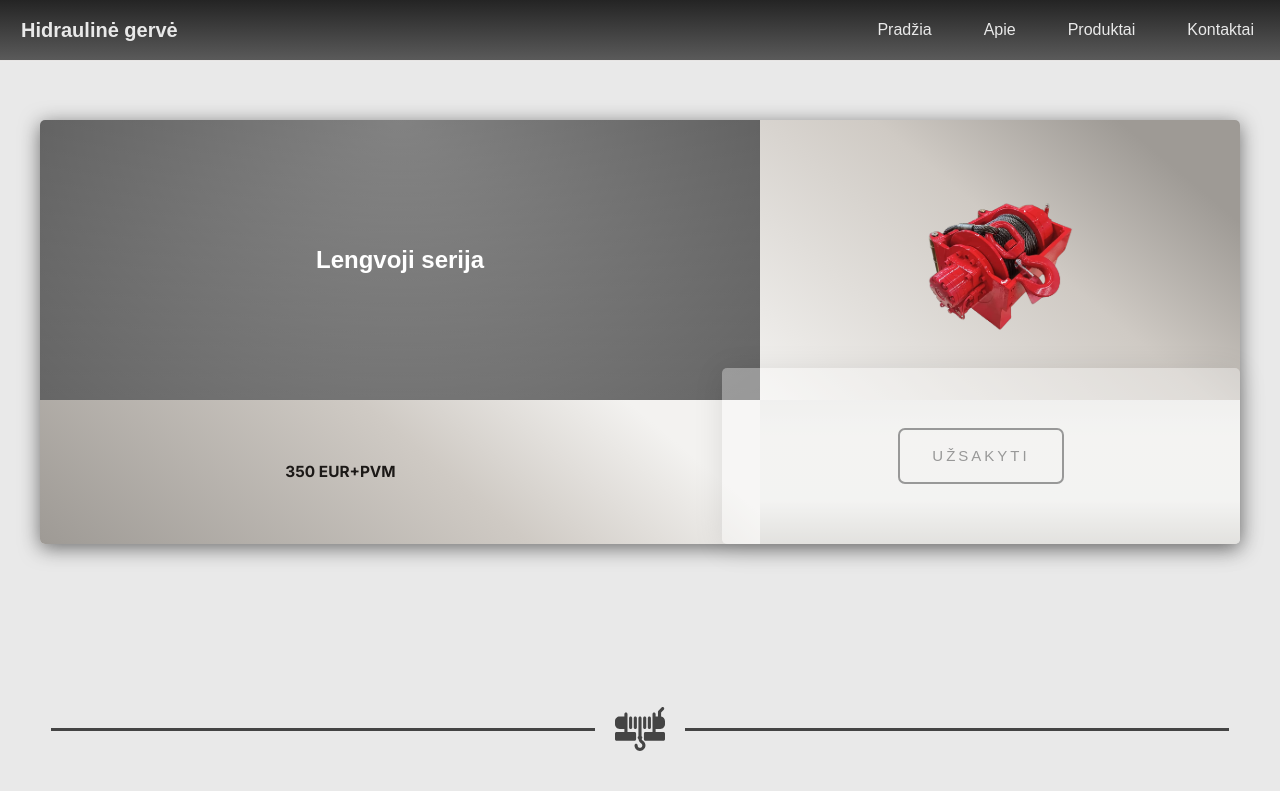
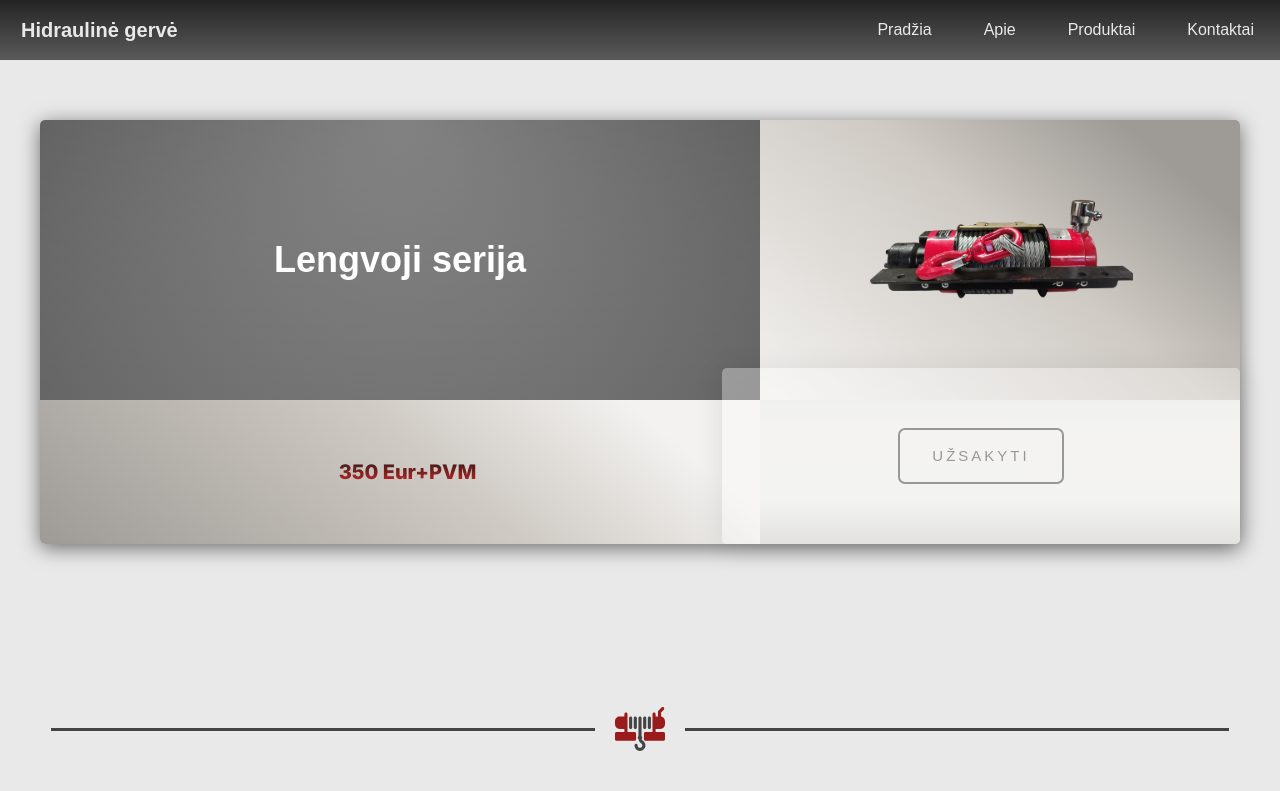
Before and after one commit to KarolisSutas/Hidrauline-gerve, a website built with Vite: page index.html in a window 1280 px wide. Shown: the top 791 px of the page. Built offline with nearby package versions, Linux system fonts and the light colour scheme; a web font is replaced by a local one.

Commit message:
edit: divider icon with colors and price tag alignment and color, added img for hero card

```diff
--- a/index.html
+++ b/index.html
@@ -64,14 +64,14 @@
 
             <div class="hero-container">
                 <div class="dark-gray bg-stone-700 text-white">
-                    <h1 class="text-2xl text-center"> Lengvoji serija</h1>
+                    <h1 class="text-3xl text-center"> Lengvoji serija</h1>
                 </div>
                 <div class="light-gray-top bg-stone-300 text-stone-900 flex items-center justify-center py-10">
-                    <img class="gerve-animation block max-w-full h-auto object-contain" src="/img/lengvoji-serija-1.png"
+                    <img class="gerve-animation block max-w-full h-auto object-contain" src="/img/lengvoji-black-2.png"
                         alt="lengvoji serija 4-5t" />
                 </div>
-                <div class="light-gray-bottom bg-stone-300 text-stone-900 font-bold justify-center flex items-center">
-                    <p>350 EUR+PVM</p>
+                <div class="light-gray-bottom bg-stone-300 text-red-800 font-bold justify-center flex items-center">
+                    <p class="text-center">350 Eur+PVM</p>
                 </div>
                 <div class="white bg-stone-200 text-stone-900"></div>
                 <div class="transparent justify-center flex items-center">
@@ -93,9 +93,9 @@
                         <path d="m352 255.998c8.836 0 16-7.163 16-16v-96c0-8.837-7.164-16-16-16s-16 7.163-16 16v96c0 8.837 7.164 16 16 16z"></path>
                         <path d="m160 255.998c8.836 0 16-7.163 16-16v-96c0-8.837-7.164-16-16-16s-16 7.163-16 16v96c0 8.837 7.164 16 16 16z"></path>
                         <path d="m208 255.998c8.836 0 16-7.163 16-16v-96c0-8.837-7.164-16-16-16s-16 7.163-16 16v96c0 8.837 7.164 16 16 16z"></path>
-                        <path d="m464 255.998c26.47 0 48-21.53 48-48v-32c0-23.75-17.33-43.52-40-47.33v-42.043l27.313-27.313c6.249-6.248 6.249-16.379 0-22.627-6.248-6.248-16.379-6.248-22.627 0l-32 32c-3.001 3-4.687 7.07-4.687 11.313v48h-24v-24c0-8.84-7.16-16-16-16s-16 7.16-16 16v184h-72c-8.84 0-16 7.16-16 16v56c0 8.84 7.16 16 16 16h184c8.84 0 16-7.16 16-16v-56c0-8.84-7.16-16-16-16h-80v-32z"></path>
+                        <path d="m464 255.998c26.47 0 48-21.53 48-48v-32c0-23.75-17.33-43.52-40-47.33v-42.043l27.313-27.313c6.249-6.248 6.249-16.379 0-22.627-6.248-6.248-16.379-6.248-22.627 0l-32 32c-3.001 3-4.687 7.07-4.687 11.313v48h-24v-24c0-8.84-7.16-16-16-16s-16 7.16-16 16v184h-72c-8.84 0-16 7.16-16 16v56c0 8.84 7.16 16 16 16h184c8.84 0 16-7.16 16-16v-56c0-8.84-7.16-16-16-16h-80v-32z" fill="#991b1b"></path>
                         <path d="m285.946 376.672c-7.127-4.517-11.906-11.438-13.425-19.148 10.211-6.448 9.889-21.337-.522-27.367v-186.159c0-8.837-7.164-16-16-16s-16 7.163-16 16v186.158c-10.796 6.254-10.61 21.842.281 27.854 1.801 18.545 12.182 35.327 28.537 45.69 19.575 12.407 11.857 42.656-11.081 44.237-14.247.986-25.736-10.28-25.736-23.939 0-8.837-7.164-16-16-16s-16 7.163-16 16c0 30.466 24.651 56.003 55.931 56.003 30.044 0 53.962-23.489 55.933-52.065 1.42-20.589-8.511-40.233-25.918-51.264z"></path>
-                        <path d="m216 359.998v-56c0-8.84-7.16-16-16-16h-72c0-17.44 0-161.332 0-184 0-8.84-7.16-16-16-16s-16 7.16-16 16v24h-48c-26.47 0-48 21.53-48 48v32c0 26.47 21.53 48 48 48h48v32h-80c-8.84 0-16 7.16-16 16v56c0 8.84 7.16 16 16 16h184c8.84 0 16-7.16 16-16z"></path>
+                        <path d="m216 359.998v-56c0-8.84-7.16-16-16-16h-72c0-17.44 0-161.332 0-184 0-8.84-7.16-16-16-16s-16 7.16-16 16v24h-48c-26.47 0-48 21.53-48 48v32c0 26.47 21.53 48 48 48h48v32h-80c-8.84 0-16 7.16-16 16v56c0 8.84 7.16 16 16 16h184c8.84 0 16-7.16 16-16z" fill="#991b1b"></path>
                     </svg>
                 </div>
 
--- a/src/main.css
+++ b/src/main.css
@@ -82,6 +82,10 @@ nav{
   background-blend-mode: multiply, multiply;
 }
 
+.dark-gray h1{
+  font-size: clamp(24px, 3vw, 36px);
+}
+
 .light-gray-top{
   border-radius: 0 5px 0 0;
   grid-column: 2;
@@ -99,10 +103,19 @@ nav{
 }
 
 .light-gray-bottom p{
-  font-size: clamp(13px, 1.2vw, 16px);
+  font-size: clamp(14px, 2vw, 20px);
   line-height: 1.5;
   max-width: 55ch;
   padding-left: 20px;
+
+  background: linear-gradient(135deg,  #dc2626 0%, #1c1917 100%);
+  background: linear-gradient(180deg,  #1c1917 0%, #dc2626 100%);
+  -webkit-background-clip: text;
+  -webkit-text-fill-color: transparent;
+  background-clip: text;
+  font-weight: 800;
+
+  margin-left: calc(var(--overlay-overlap) + var(--overlay-gap));
 }
 
 .white{
@@ -179,6 +192,10 @@ nav{
   }
   .transparent{
     width: min(240px, calc(45% + var(--overlay-overlap)));
+  }
+
+  .light-gray-bottom p{
+    margin-left: 0;
   }
 }
 
@@ -423,7 +440,7 @@ nav{
   left: -100%;
   width: 100%;
   height: 3px;
-  background: linear-gradient(90deg, transparent, #242424, transparent);
+  background: linear-gradient(90deg, transparent, #991b1b, transparent);
   transition: left 1s ease;
 }
 
@@ -474,7 +491,7 @@ nav{
   .spec-card:hover {
     transform: translateY(-8px);
     box-shadow: 0 20px 40px rgba(0, 0, 0, 0.15);
-    border-color: #464646;
+    border-color: #991b1b;
   }
 
   .spec-card:hover .spec-icon {
@@ -627,6 +644,5 @@ nav{
 
   .series-intro {
     font-size: 1.05rem;
-    color: rgb(200, 174, 24);
   }
 }
```
Also changed, not shown: public/img/lengvoji-black-2.png (added).
